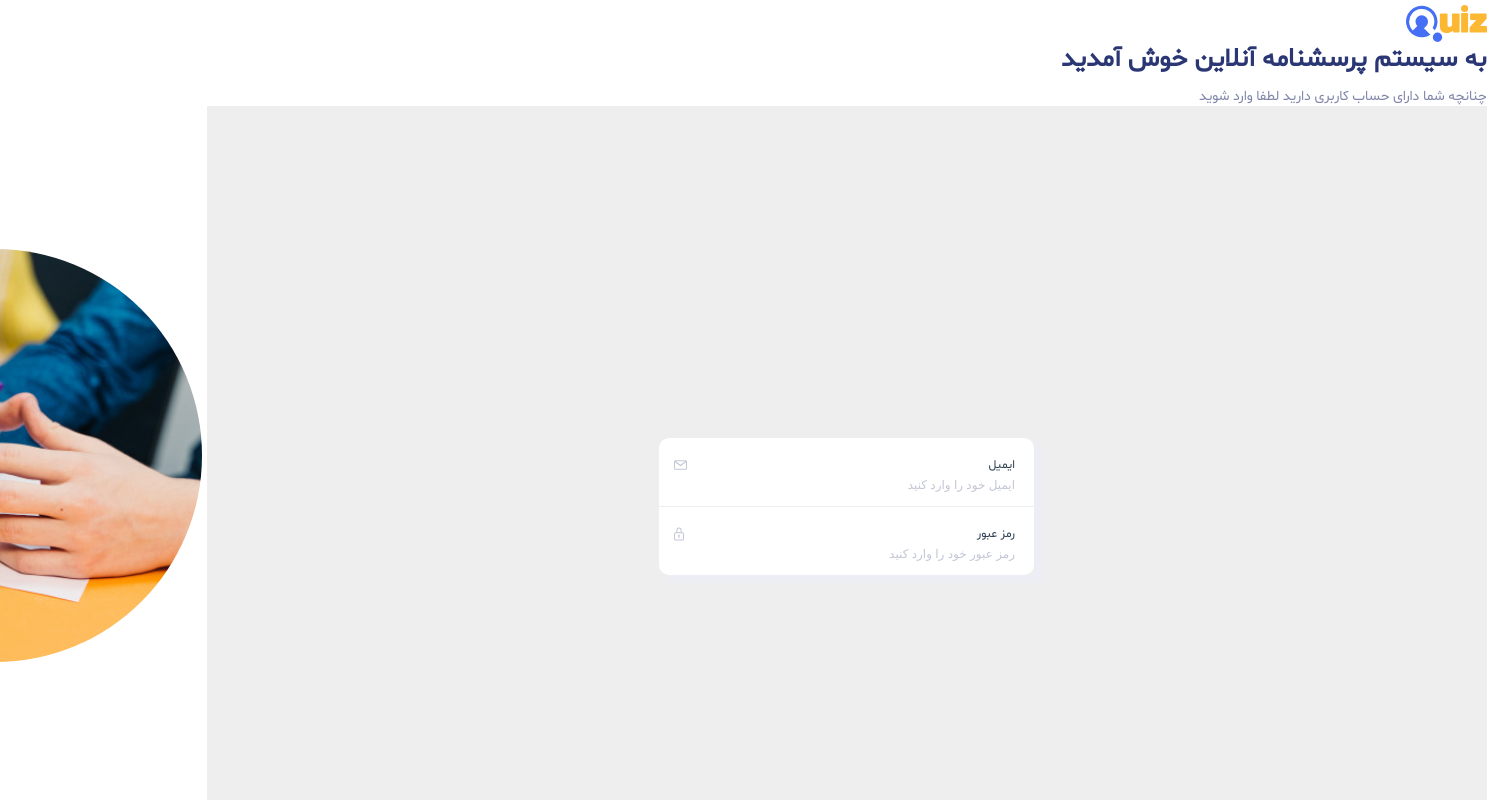
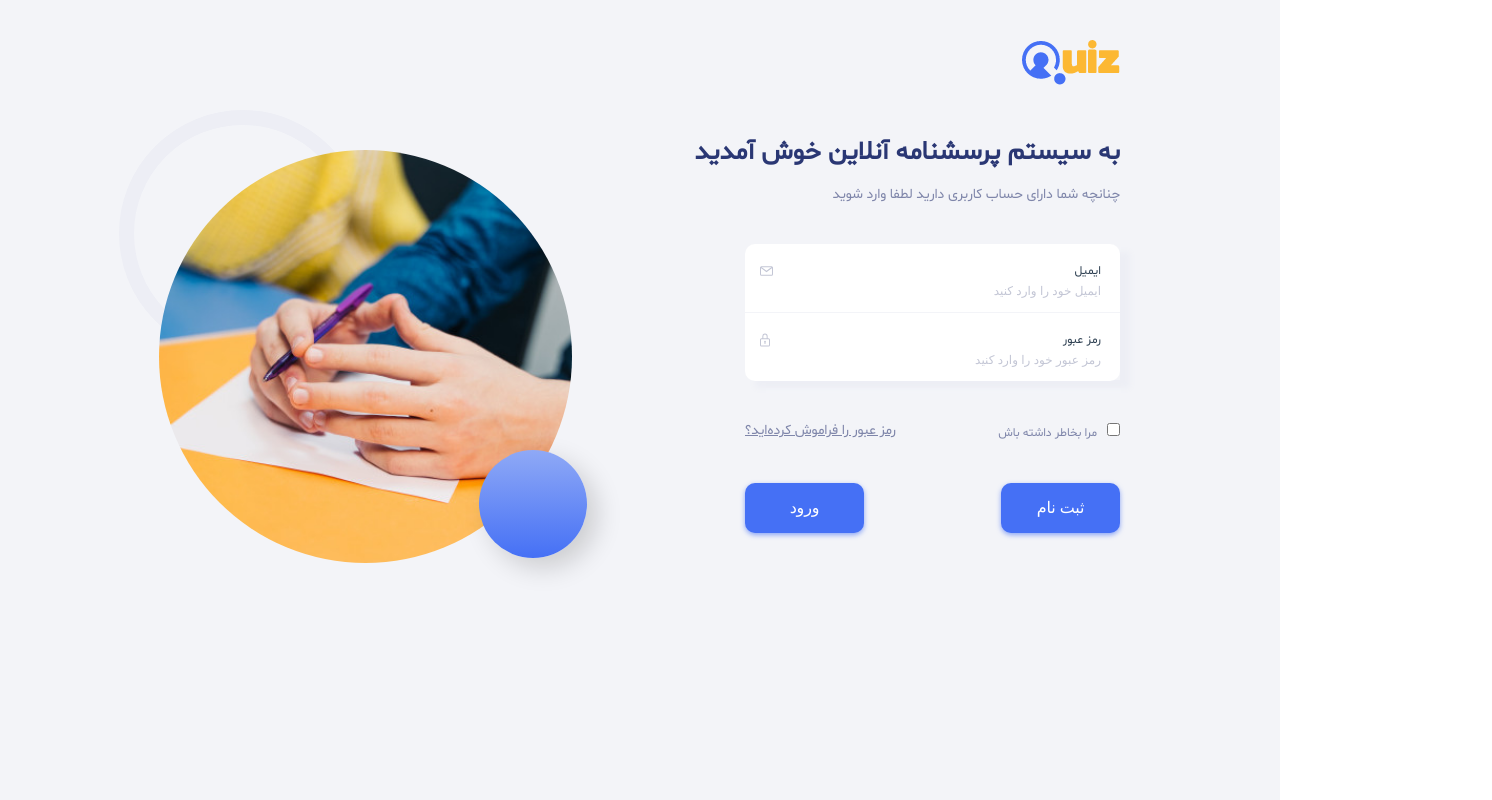
Before and after one commit to Straider71/test, a Vue app: page /#/sign-in in a window 1280 px wide. Shown: the top 800 px of the page, 1492 px wide, since content can reach past the window. Built offline with nearby package versions, Linux system fonts and the light colour scheme.

Commit message:
adding sign in & signup & handimage components

```diff
--- a/src/components/authentication/HandImage.vue
+++ b/src/components/authentication/HandImage.vue
@@ -1,6 +1,8 @@
 <template>
   <figure class="figure-hand-image">
+    <div class="before"></div>
     <img alt="hand writing image" src="../../assets/34shndow.png" />
+    <div class="after"></div>
   </figure>
 </template>
 
@@ -14,9 +16,15 @@ export default {
 .figure-hand-image {
   width: 413px;
   height: 413px;
-  // position: absolute;
+  position: relative;
+  top: -50px;
 
-  .figure-hand-image :after {
+  & img {
+    position: relative;
+    z-index: 2;
+  }
+
+  & .after {
     content: '';
     width: 108px;
     height: 108px;
@@ -24,15 +32,15 @@ export default {
     background-image: linear-gradient(#8fa9f6, #4570f5);
     /*margin:0px 0px 0px 500px;*/
     position: absolute;
-    left: 565px;
-    top: 462px;
-    bottom: 198px;
-    right: 693px;
-    z-index: 1;
+    left: 320px;
+    top: 300px;
+    // bottom: 198px;
+    // right: 693px;
+    z-index: 3;
     box-shadow: 10px 10px 26px 0 rgba(0, 0, 0, 0.16);
   }
 
-  .figure-hand-image :before {
+  & .before {
     content: '';
 
     width: 247px;
@@ -40,12 +48,11 @@ export default {
     border-radius: 50%;
     border: solid 15px #edeef5;
     position: absolute;
-    left: 189px;
-    top: 124px;
-    bottom: 397px;
-    right: 693px;
-    top: 125px;
-    z-index: -1;
+    left: -40px;
+    top: -40px;
+    // bottom: 397px;
+    // right: 693px;
+    z-index: 1;
   }
 }
 </style>
--- a/src/components/global/Logo.vue
+++ b/src/components/global/Logo.vue
@@ -1,6 +1,6 @@
 <template>
   <figure class="navbar-logo">
-    <img src="../../assets/logo.svg" alt="logo" />
+    <img src="../../assets/logo.png" alt="logo" />
   </figure>
 </template>
 
@@ -11,15 +11,15 @@ export default {
 </script>
 
 <style lang="scss" scoped>
-.navbar-logo {
-  width: 80.2px;
-  height: 36.7px;
-  object-fit: contain;
-  flex-shrink: 1;
-  flex-basis: 50%;
-  display: flex;
-  justify-content: flex-end;
-}
+// .navbar-logo {
+//   // width: 80.2px;
+//   // height: 36.7px;
+//   // object-fit: contain;
+//   // flex-shrink: 1;
+//   // flex-basis: 50%;
+//   display: flex;
+//   justify-content: flex-end;
+// }
 
 @media (max-width: 576px) {
   .navbar-logo {
--- a/src/components/global/Navbar.vue
+++ b/src/components/global/Navbar.vue
@@ -24,15 +24,21 @@ export default {
 <style scoped lang="scss">
 .navbar {
   display: flex;
+  height: auto;
   // justify-content: space-between;
   padding: 23px 45px;
   // z-index: 3;
   align-items: center;
 
-  // Logo {
-  //   // flex-shrink: 1;
-  //   // flex-basis: 50%;
-  // }
+  .navbar-logo {
+    flex-shrink: 1;
+    flex-basis: 50%;
+    width: 80.2px;
+    // height: 36.7px;
+    display: flex;
+    justify-content: flex-end;
+    // object-fit: contain;
+  }
 
   // PageTitle {
   //   // flex-shrink: 0;
--- a/src/views/Authenticate.vue
+++ b/src/views/Authenticate.vue
@@ -10,8 +10,8 @@
         <p class="subhead">
           چنانچه شما دارای حساب کاربری دارید لطفا وارد شوید
         </p>
-        <router-view />
       </div>
+      <router-view />
     </div>
   </div>
 </template>
@@ -30,37 +30,46 @@ export default {
 </script>
 
 <style lang="scss" scoped>
-template {
+.navbar-logo {
+  width: 98px;
+  height: 45px;
+  object-fit: contain;
+}
+
+.auth {
+  display: flex;
+  justify-content: flex-end;
+  align-items: center;
+  padding-right: 160px;
+  // position: relative;
+  //   top: 200px;
+  // left: auto;
   width: 100vw;
   height: 100vh;
   background: #f3f4f8;
-  position: absolute;
-}
+  // position: absolute;
+  overflow: hidden;
 
-// .navbar-logo {
-//   position: absolute;
-//   top: 48px;
-//   right: 153px;
-//   width: 98px;
-//   height: 45px;
-// }
-
-.auth {
-  display: flex;
-  justify-content: center;
-  align-items: center;
-  position: relative;
-  //   top: 200px;
-  left: auto;
+  & .hand-image {
+    width: 60٪;
+    height: 500px;
+    margin-right: 100px;
+    margin-top: 100px;
+  }
 
   & .right-div {
     display: flex;
     flex-direction: column;
     align-items: flex-end;
-    padding: 5px;
+    height: 720px;
+    width: 40%;
+
+    // padding: 5px;
+    // margin-right: -350px;
 
     & .title {
       text-align: right;
+      margin-top: 50px;
 
       & .head {
         font-weight: bold;
@@ -74,7 +83,7 @@ template {
         font-size: 14px;
         line-height: 1.36;
         letter-spacing: -0.14px;
-        margin-top: 10px;
+        margin-top: 15px;
       }
     }
   }
--- a/src/views/SignIn.vue
+++ b/src/views/SignIn.vue
@@ -15,31 +15,45 @@
       >
         <img src="../assets/input-img/lock.svg" />
       </custom-input>
+
+      <div class="forgot-remember">
+        <a href="#">رمز عبور را فراموش کرده‌اید؟</a>
+        <div class="forgot-div">
+          <label for="remember" class="remember-text"
+            >مرا بخاطر داشته باش</label
+          >
+          <input type="checkbox" name="remember" />
+          <span class="checkmark"></span>
+        </div>
+      </div>
+      <div class="buttons">
+        <CustomButton class="enter">
+          <p>ورود</p>
+        </CustomButton>
+        <CustomButton class="signup">
+          <p>ثبت نام</p>
+        </CustomButton>
+      </div>
     </form>
   </div>
 </template>
 
 <script>
-import CustomInput from "../components/global/CustomInput";
+import CustomInput from '../components/global/CustomInput';
+import CustomButton from '../components/global/CustomButton';
+
 export default {
-  name: "SignIn",
-  components: { CustomInput }
+  name: 'SignIn',
+  components: { CustomInput, CustomButton },
 };
 </script>
 
 <style lang="scss" scoped>
-.hi {
-  background-color: #eee;
-  width: 100vw;
-  height: 100vh;
-
-  display: flex;
-  justify-content: center;
-  align-items: center;
-}
-
 .input-list {
   box-shadow: 10px 8px 6px 0 #edeef5;
+  width: 375px;
+  height: 136px;
+  margin-top: 40px;
 
   & > * {
     margin-top: 1px;
@@ -54,5 +68,87 @@ export default {
     border-bottom-right-radius: 10px;
     border-bottom-left-radius: 10px;
   }
+
+  & .buttons {
+    display: flex;
+    justify-content: space-between;
+  }
+
+  & .forgot-remember {
+    display: flex;
+    justify-content: space-between;
+    margin: 40px 0;
+
+    & a {
+      font-size: 14px;
+      line-height: 1.36;
+      letter-spacing: -0.14px;
+      text-align: left;
+      color: #7f86aa;
+    }
+
+    & .remember-text {
+      font-size: 12px;
+      line-height: 1.33;
+      letter-spacing: -0.12px;
+      text-align: right;
+      color: #7f86aa;
+      padding-right: 10px;
+    }
+
+    // & .forgot-div {
+    //   // display: flex;
+
+    //   & .remember-text {
+    //     width: 20px;
+    //     height: 20px;
+    //     border-radius: 5px;
+    //     background-color: #4570f5;
+    //     display: block;
+    //     position: relative;
+    //     cursor: pointer;
+    //     user-select: none;
+
+    //     & input {
+    //       position: absolute;
+    //       opacity: 0;
+    //       cursor: pointer;
+    //       height: 0;
+    //       width: 0;
+    //     }
+
+    //     & .checkmark {
+    //       position: absolute;
+    //       top: 0;
+    //       left: 0;
+    //       height: 25px;
+    //       width: 25px;
+    //       background-color: #eee;
+
+    //       &:after {
+    //         left: 9px;
+    //         top: 5px;
+    //         width: 5px;
+    //         height: 10px;
+    //         border: solid white;
+    //         border-width: 0 3px 3px 0;
+    //         -webkit-transform: rotate(45deg);
+    //         -ms-transform: rotate(45deg);
+    //         transform: rotate(45deg);
+    //       }
+    //     }
+
+    //     &:hover input ~ .checkmark {
+    //       background-color: #ccc;
+    //     }
+    //     & input:checked ~ .checkmark {
+    //       background-color: #2196f3;
+    //     }
+    //     & input:checked ~ .checkmark:after {
+    //       display: block;
+    //     }
+    //   }
+    // }
+  }
 }
 </style>
--- a/src/views/SignUp.vue
+++ b/src/views/SignUp.vue
@@ -21,31 +21,34 @@
       >
         <img src="../assets/input-img/lock.svg" />
       </custom-input>
+      <div class="buttons">
+        <CustomButton class="enter">
+          <p>ورود</p>
+        </CustomButton>
+        <CustomButton class="signup">
+          <p>ثبت نام</p>
+        </CustomButton>
+      </div>
     </form>
   </div>
 </template>
 
 <script>
-import CustomInput from "../components/global/CustomInput";
+import CustomInput from '../components/global/CustomInput';
+import CustomButton from '../components/global/CustomButton';
+
 export default {
-  name: "SingUp",
-  components: { CustomInput }
+  name: 'SingUp',
+  components: { CustomInput, CustomButton },
 };
 </script>
 
 <style scoped lang="scss">
-.hi {
-  background-color: #eee;
-  width: 100vw;
-  height: 100vh;
-
-  display: flex;
-  justify-content: center;
-  align-items: center;
-}
-
 .input-list {
   box-shadow: 10px 8px 6px 0 #edeef5;
+  width: 375px;
+  height: 136px;
+  margin-top: 40px;
 
   & > * {
     margin-top: 1px;
@@ -60,5 +63,11 @@ export default {
     border-bottom-right-radius: 10px;
     border-bottom-left-radius: 10px;
   }
+
+  & .buttons {
+    display: flex;
+    justify-content: space-between;
+    margin-top: 40px;
+  }
 }
 </style>
```
Also changed, not shown: src/components/question-list/AnserItemArea.vue (added, +9 -0 lines), src/components/question-list/AnswerItemCheck.vue (added, +9 -0 lines), src/components/question-list/AnswerItemRadio.vue (added, +42 -0 lines), src/components/question-list/ProgressBar.vue (added, +23 -0 lines), src/assets/logo.png (added).
